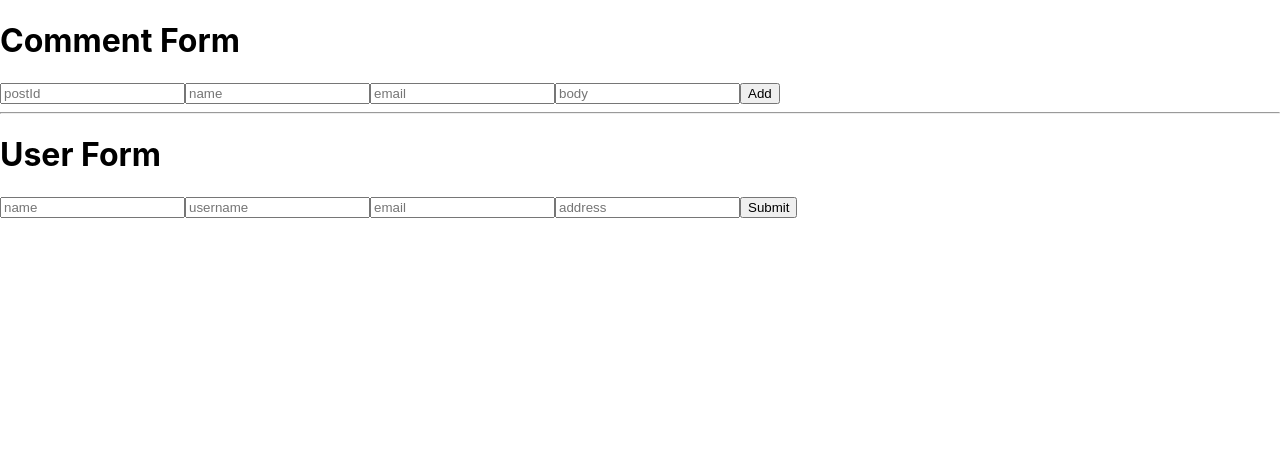
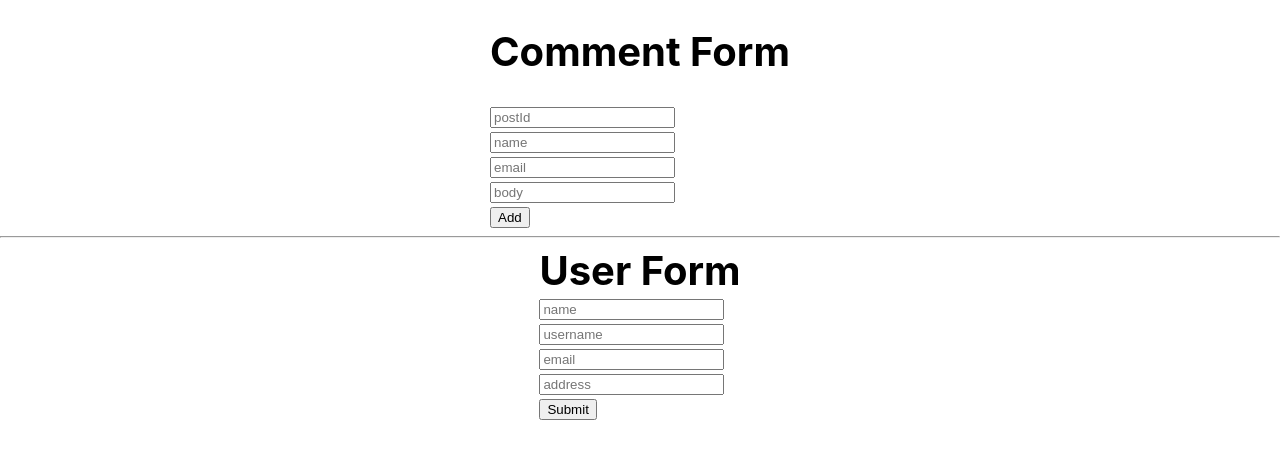
Before and after one commit to IvanIvntsk/react-lesson-hw, a React (Create React App) app: page / in a window 1280 px wide. Shown: the top 458 px of the page. Built offline with nearby package versions, Linux system fonts and the light colour scheme.

Commit message:
done, not css

```diff
--- a/src/Form/CommentForm/CommentForm.js
+++ b/src/Form/CommentForm/CommentForm.js
@@ -21,17 +21,20 @@ const UseForm = () => {
     }
 
     return (
-        <div>
+        <div style={{display:"flex", justifyContent:"center",alignContent:"center", fontSize:"20px"}}>
             <form onSubmit={handleSubmit(add)}>
 
-                <h1>Comment Form</h1>
+                <h1 style={{display:"flex",justifyContent:"center"}}>Comment Form</h1>
 
                 <label>
                     <input type={'postId'} placeholder={'postId'} {...register('postId')}/>
+                    <br/>
                     <input type={'name'} placeholder={'name'} {...register('name')}/>
+                    <br/>
                     <input type={'email'} placeholder={'email'} {...register('email')}/>
+                    <br/>
                     <input type={'body'} placeholder={'body'} {...register('body')}/>
-
+                    <br/>
                     <button>Add</button>
 
                 </label>
--- a/src/Form/UseForm/UseForm.js
+++ b/src/Form/UseForm/UseForm.js
@@ -21,17 +21,20 @@ const UseForm = () => {
     }
 
     return (
-        <div>
+        <div style={{display:"flex", justifyContent:"center",alignContent:"center", fontSize:"20px"}}>
             <form onSubmit={handleSubmit(submit)}>
 
-                <h1>User Form</h1>
+                <h1 style={{margin:"0"}}>User Form</h1>
 
                 <label>
                     <input type={'name'} placeholder={'name'} {...register('name')}/>
+                    <br/>
                     <input type={'username'} placeholder={'username'} {...register('username')}/>
+                    <br/>
                     <input type={'email'} placeholder={'email'} {...register('email')}/>
+                    <br/>
                     <input type={'address'} placeholder={'address'} {...register('address')}/>
-
+                    <br/>
                     <button>Submit</button>
 
                 </label>
```
